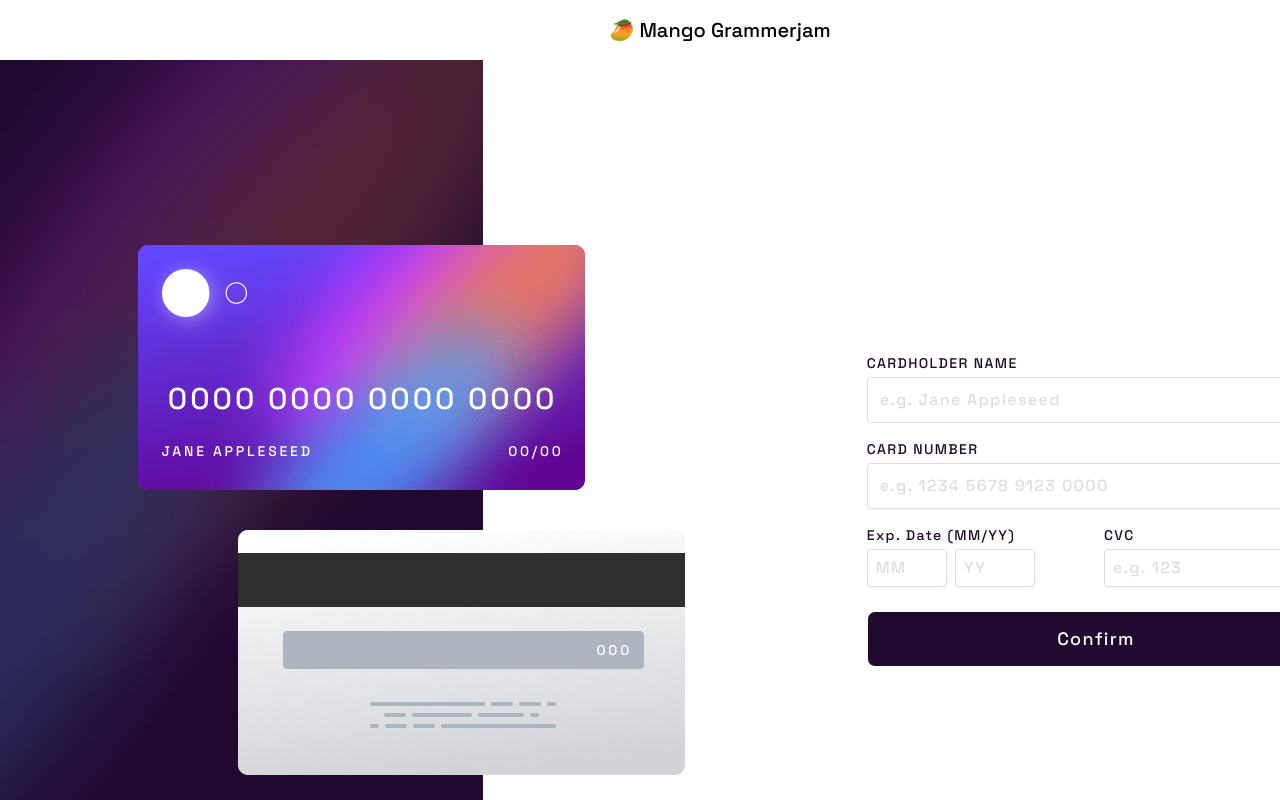
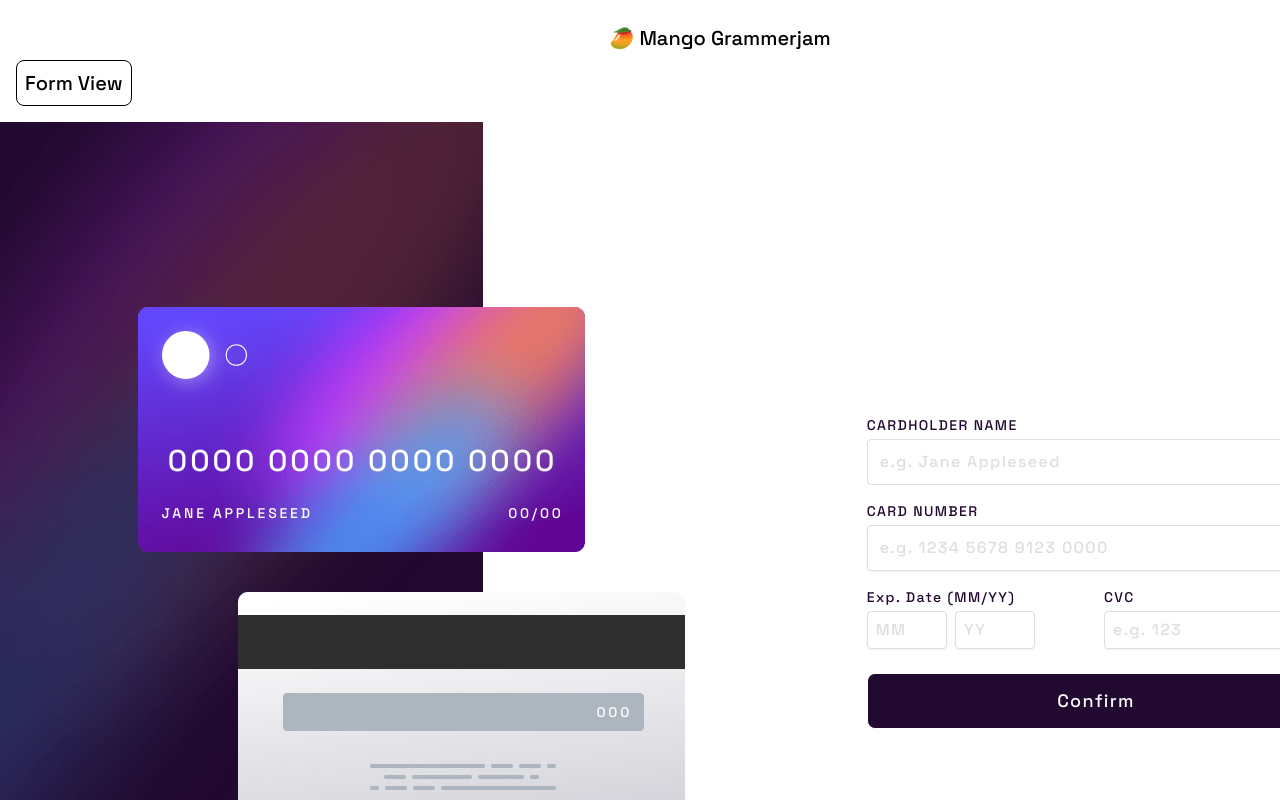
Before and after one commit to Mango-Entertainment/project3C, a React (Vite) app in the folder client/: page / in a window 1280 px wide. Shown: the top 800 px of the page. Built offline with nearby package versions, Linux system fonts and the light colour scheme.

Commit message:
Move Navbar and footer outside of routes Add page buttons to navbar

```diff
--- a/client/src/App.jsx
+++ b/client/src/App.jsx
@@ -1,14 +1,20 @@
 import DataView from "./components/DataView";
 import MainPage from "./components/MainPage";
-import {BrowserRouter as Router, Routes, Route} from "react-router-dom";
+import Navbar from "./components/Navbar";
+import Footer from "./components/Footer";
+import { BrowserRouter as Router, Routes, Route } from "react-router-dom";
 
 function App() {
   return (
     <Router>
-      <Routes>
-        <Route element={<DataView />} path="/dataview" />
-        <Route element={<MainPage />} path="/" />
-      </Routes>
+      <div className="w-[375px] lg:w-[1440px] mx-auto">
+        <Navbar />{" "}
+        <Routes>
+          <Route element={<DataView />} path="/dataview" />
+          <Route element={<MainPage />} path="/" />
+        </Routes>
+        <Footer />
+      </div>
     </Router>
   );
 }
--- a/client/src/components/MainPage.jsx
+++ b/client/src/components/MainPage.jsx
@@ -6,18 +6,14 @@ import Navbar from "./Navbar";
 
 function MainPage() {
   return (
-    <div className="w-[375px] lg:w-[1440px] mx-auto">
-      <Navbar />
-
+    <>
       <FormContextProvider>
         <div className="grid grid-cols-1 lg:grid-cols-2 gap-8 lg:gap-16 lg:h-[900px] bg-mobile lg:bg-desktop bg-no-repeat">
           <Card />
           <Form />
         </div>
       </FormContextProvider>
-
-      <Footer />
-    </div>
+    </>
   );
 }
 
--- a/client/src/components/Navbar.jsx
+++ b/client/src/components/Navbar.jsx
@@ -1,5 +1,19 @@
+import { Link } from "react-router-dom";
+
 const Navbar = () => {
-  return <div className="text-xl text-center p-4">🥭 Mango Grammerjam</div>;
+  return (
+    <div className="text-xl text-center p-4">
+      <div className="p-2">🥭 Mango Grammerjam</div>
+      <div className="flex justify-between">
+        <Link to={"/"} className="border rounded-lg p-2">
+          Form View
+        </Link>
+        <Link to={"/dataview"} className="border rounded-lg p-2">
+          Data View
+        </Link>
+      </div>
+    </div>
+  );
 };
 
 export default Navbar;
```
Also changed, not shown: 1 other file (tests, documents, lock files or other folders).
